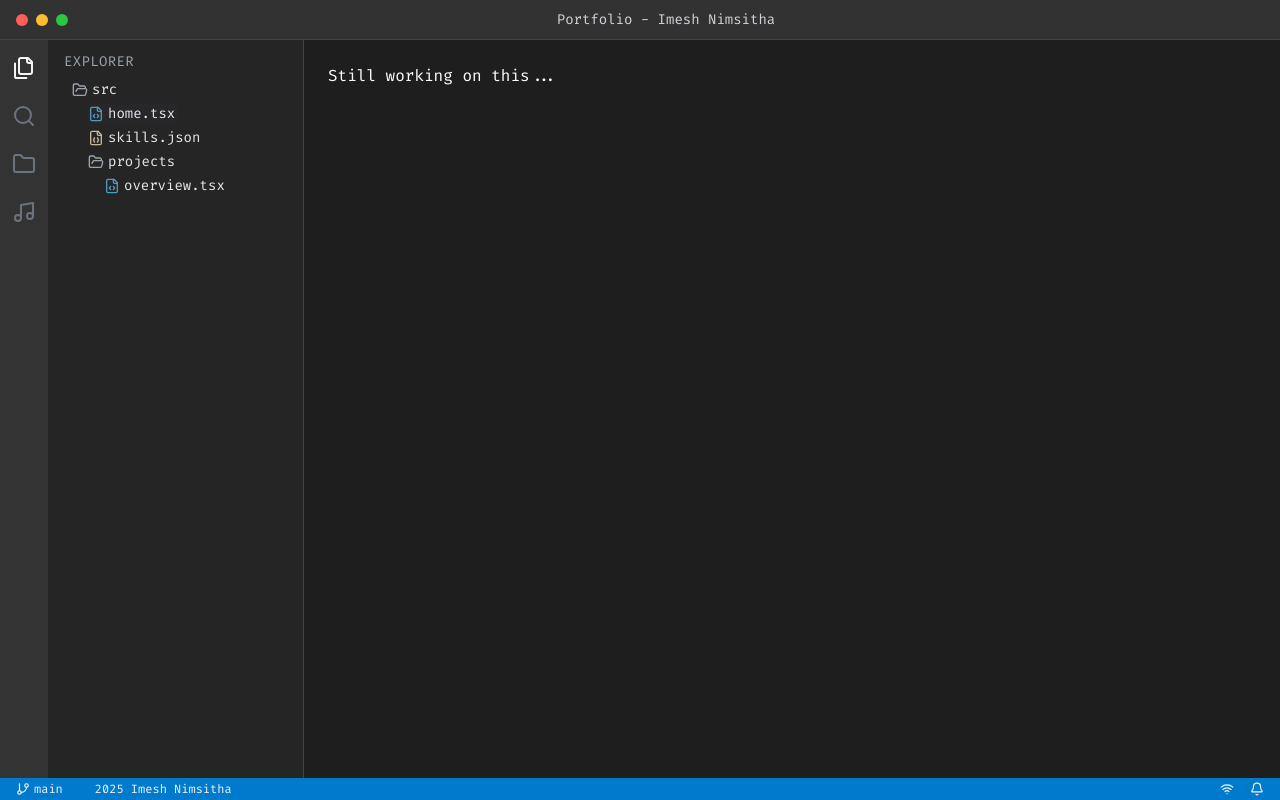
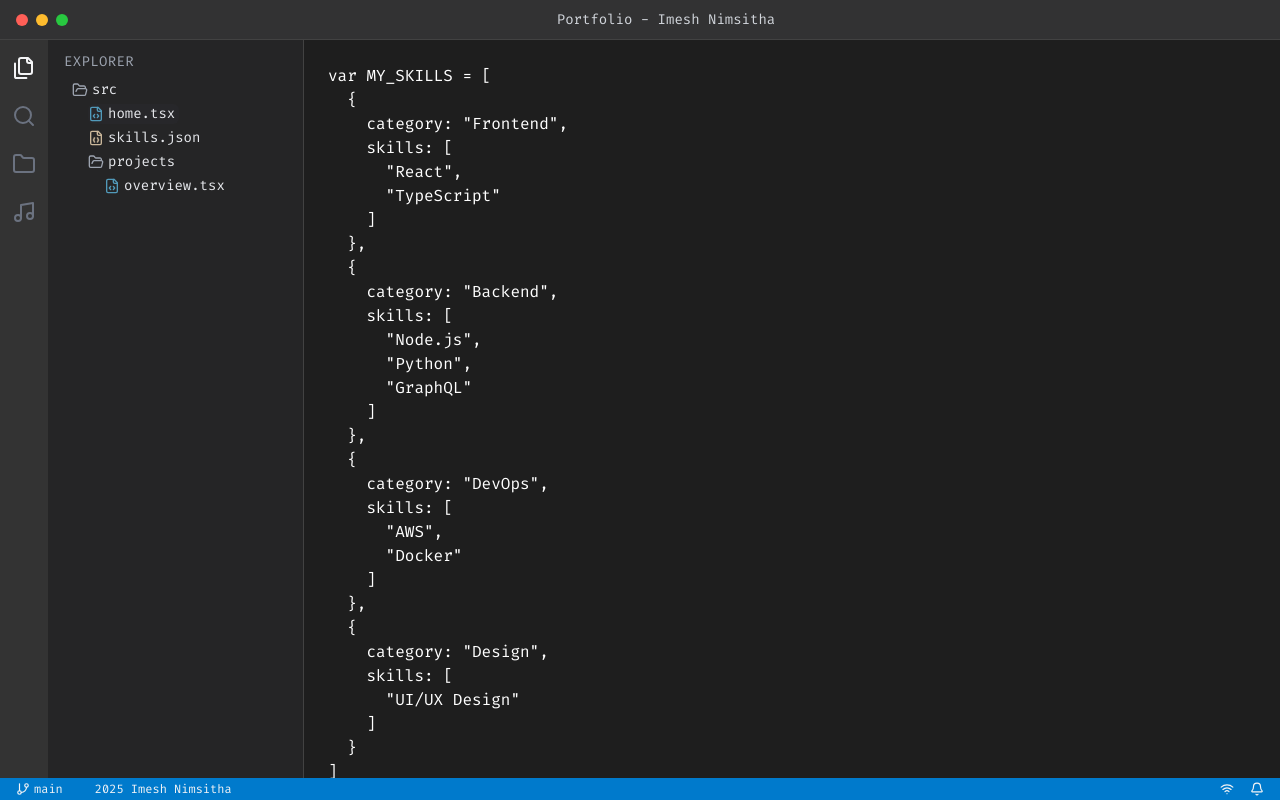
Before and after one commit to imesh97/nimsitha.com, a Next.js app: page /skills in a window 1280 px wide. Built offline with nearby package versions, Linux system fonts and the light colour scheme; a web font is replaced by a local one.

Commit message:
created initial skills page with json output

```diff
--- a/app/skills/page.tsx
+++ b/app/skills/page.tsx
@@ -1,3 +1,44 @@
+import { SKILLS, Skill } from "@/constants";
+
+function formatSkillsData(skills: Skill[]) {
+  const categories = [...new Set(skills.map((skill) => skill.category))];
+
+  const newSkills = categories.map((category) => ({
+    category,
+    skills: skills
+      .filter((skill) => skill.category === category)
+      .map((skill) => skill.name),
+  }));
+
+  return newSkills;
+}
+
+function formatSkillsOutput(skills: { category: string; skills: string[] }[]) {
+  return (
+    "var MY_SKILLS = [\n" +
+    skills
+      .map(
+        (categoryGroup) =>
+          "  {\n" +
+          `    category: "${categoryGroup.category}",\n` +
+          "    skills: [\n" +
+          categoryGroup.skills.map((skill) => `      "${skill}"`).join(",\n") +
+          "\n" +
+          "    ]\n" +
+          "  }"
+      )
+      .join(",\n") +
+    "\n]"
+  );
+}
+
 export default function Skills() {
-  return <div>Still working on this...</div>;
+  const skills = formatSkillsData(SKILLS);
+  const output = formatSkillsOutput(skills);
+
+  return (
+    <div className="whitespace-pre-wrap font-code">
+      <p>{output}</p>
+    </div>
+  );
 }
```
